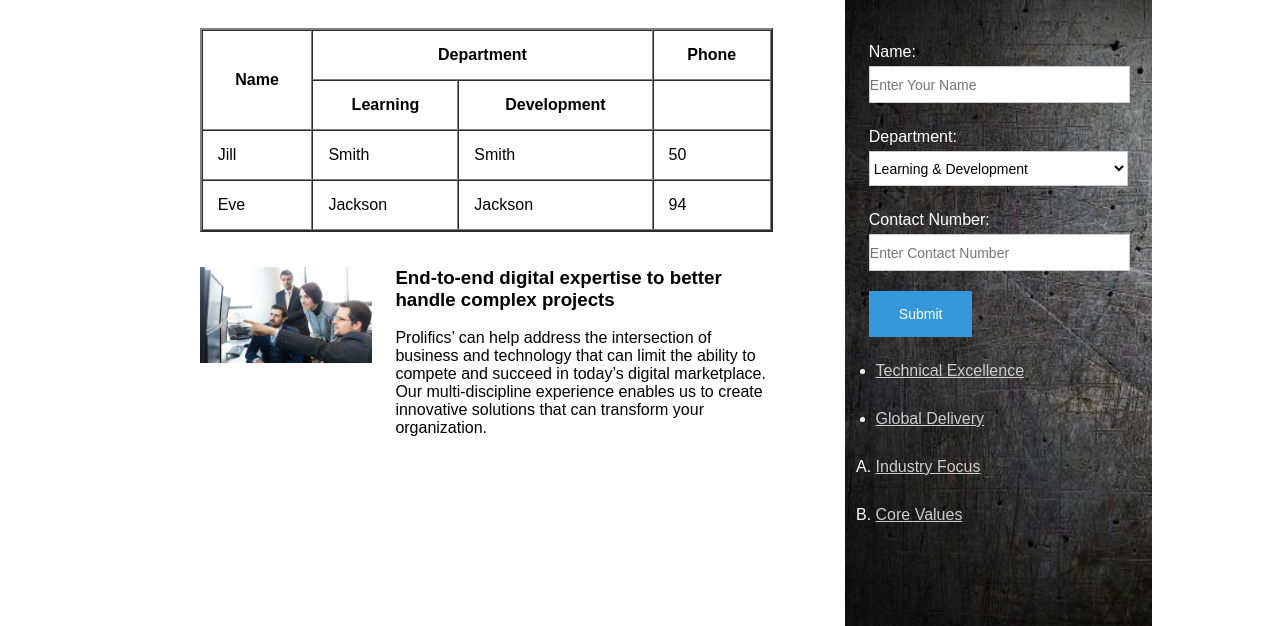
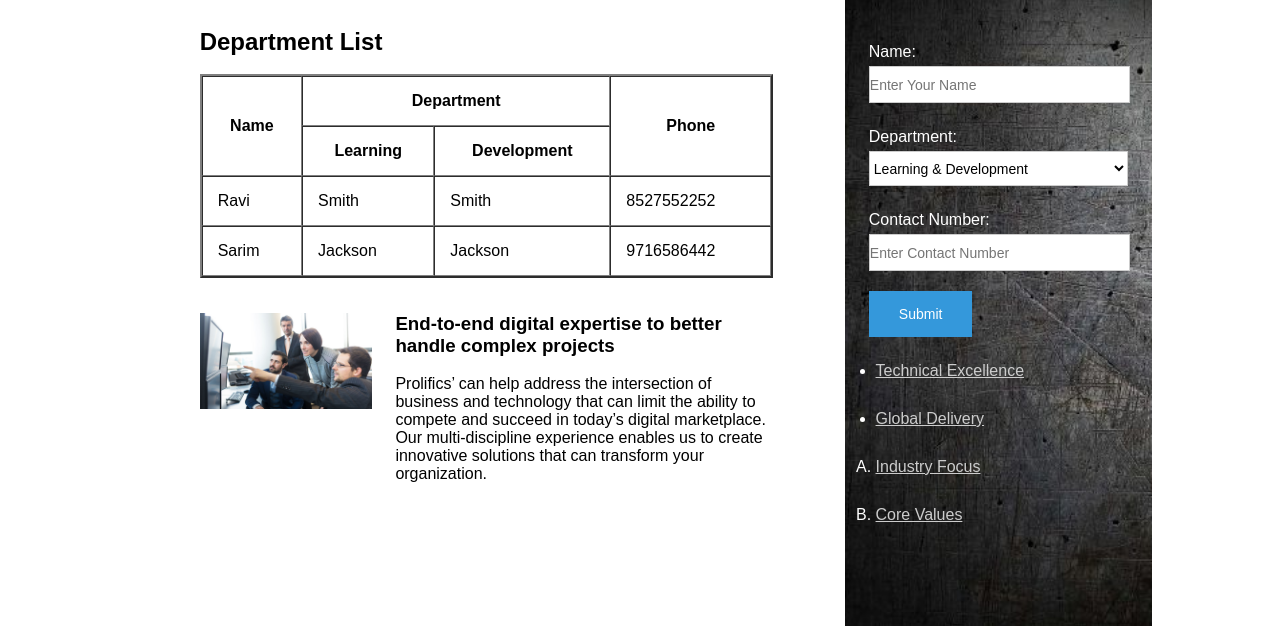
Before and after one commit to winmacinux/ravi2, a plain HTML site: page Ravi/index.html in a window 1280 px wide. Shown: the part 73-699 px from the top of the page. Drawn offline with Linux system fonts and the light colour scheme.

Commit message:
Update index.html

```diff
--- a/Ravi/index.html
+++ b/Ravi/index.html
@@ -26,31 +26,33 @@
 	</div>
 
 	<div class="content">
-		<div class="row" >
-			<div class="inner-content" >
-          <div class="row">
+    <div class="row" >
+      <div class="inner-content" >
+        <div class="row" >
+          <h2>Department List</h2><br />
+        </div>
+        <div class="row">
 				<table  class="table" style="width:100%" border="2" cellspacing="0" >
 				  <tr>
 					<th rowspan="2" >Name	</th>
-					<th colspan="2">Department</th>
-					<th>Phone</th>
+					<th colspan="2" >Department</th>
+					<th rowspan="2" >Phone</th>
 				  </tr>
 				  <tr>
             <th>Learning</th>
             <th>Development</th>
-            <th></th>
 				  </tr>
 				  <tr>
-					<td>Jill</td>
+					<td>Ravi</td>
 					<td>Smith</td>
 					<td>Smith</td>
-					<td>50</td>
+					<td>8527552252</td>
 				  </tr>
 				  <tr>
-					<td>Eve</td>
+					<td>Sarim</td>
 					<td>Jackson</td>
 					<td>Jackson</td>
-					<td>94</td>
+					<td>9716586442</td>
 				  </tr>
         </table>
         </div>
```
